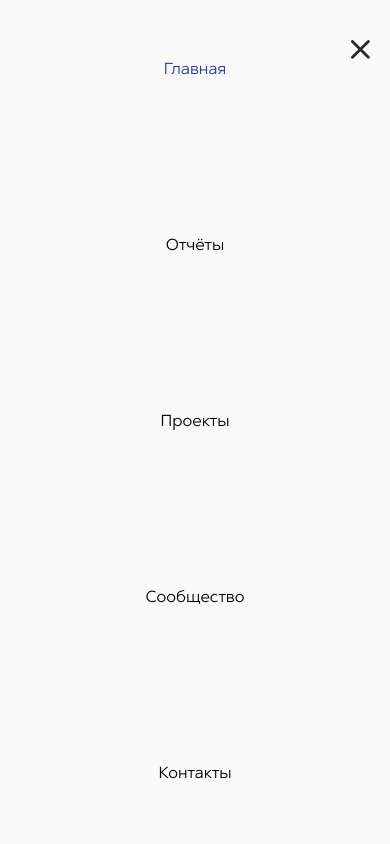
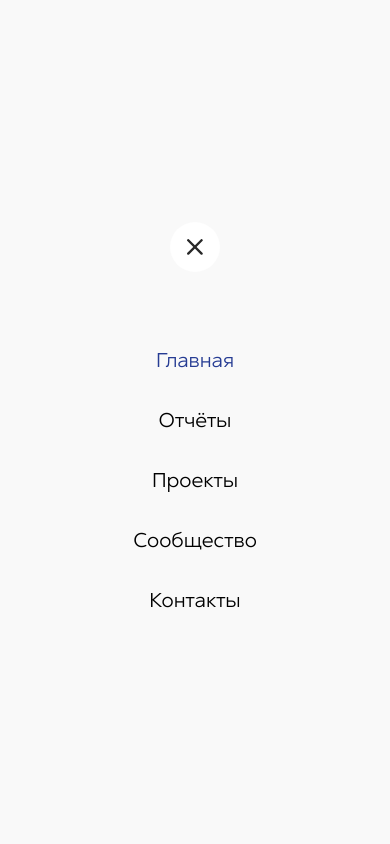
Before and after one commit to thirdmadman/fond-ravnovesie.ru_2023, a Next.js app: page / in a window 390 px wide. Both pictures are taken after a click on the button "Open burger menu". Shown: the top 844 px of the page. Built offline with nearby package versions, Linux system fonts and the light colour scheme.

Commit message:
feat: update header

```diff
--- a/src/components/Header.tsx
+++ b/src/components/Header.tsx
@@ -39,7 +39,19 @@ export function Header() {
       <div className="header__container">
         <Image className="header__logo" src={logo} alt="logo" width="160" height="90" />
         <nav className={`header__navigation navigation ${isBurgerMenuOpen ? 'header__navigation_is-open' : ''}`}>
-          {menuLinks.map((link) => getLink(link.name, link.path, pathName))}
+          <div className="navigation__container">
+            <button
+              type="button"
+              className={`header__button-burger-close ${
+                isBurgerMenuOpen ? '' : 'header__button-burger-close_is-hidden'
+              }`}
+              aria-label="Close burger menu"
+              onClick={() => setIsBurgerMenuOpen(false)}
+            />
+            <div className="navigation__links-container">
+              {menuLinks.map((link) => getLink(link.name, link.path, pathName))}
+            </div>
+          </div>
         </nav>
         <Link className="header__phone" href={`tel:${phoneNumber}`}>
           {phoneNumber}
@@ -50,12 +62,6 @@ export function Header() {
           aria-label="Open burger menu"
           onClick={() => setIsBurgerMenuOpen(true)}
         />
-        <button
-          type="button"
-          className={`header__button-burger-close ${isBurgerMenuOpen ? '' : 'header__button-burger-close_is-hidden'}`}
-          aria-label="Close burger menu"
-          onClick={() => setIsBurgerMenuOpen(false)}
-        />
       </div>
     </header>
   );
--- a/src/styles/header.scss
+++ b/src/styles/header.scss
@@ -70,9 +70,6 @@
     margin-left: 34px;
     max-width: 833px;
     width: 100%;
-    display: flex;
-    justify-content: space-between;
-    align-items: center;
 
     @media screen and (max-width: $layout-breakpoint-desktop-xs) {
       max-width: 575px;
@@ -84,7 +81,8 @@
       &_is-open {
         display: flex;
         position: absolute;
-        flex-direction: column;
+        align-items: center;
+        justify-content: center;
         background-color: #f9f9f9;
         width: 100%;
         max-width: unset;
@@ -94,8 +92,38 @@
         max-height: 960px;
         height: 100vh;
         z-index: 10;
-        padding: 50px;
       }
+    }
+  }
+
+  .navigation__container {
+    width: 100%;
+
+
+    @media screen and (max-width: $layout-breakpoint-mobile-xl) {
+      display: flex;
+      justify-content: space-between;
+      align-items: center;
+      gap: 70px;
+      max-width: 350px;
+      flex-direction: column;
+    }
+  }
+
+  .navigation__links-container {
+    width: 100%;
+    display: flex;
+    justify-content: space-between;
+    @media screen and (max-width: $layout-breakpoint-mobile-xl) {
+      display: flex;
+      flex-direction: column;
+      justify-content: space-between;
+      align-items: center;
+      gap: 30px;
+    }
+
+    @media screen and (max-width: $layout-breakpoint-mobile-l) {
+      gap: 20px;
     }
   }
 
@@ -108,6 +136,10 @@
 
     @media screen and (max-width: $layout-breakpoint-desktop-xs) {
       font-size: 16px;
+    }
+
+    @media screen and (max-width: $layout-breakpoint-mobile-xl) {
+      font-size: 20px;
     }
 
     &_is-active {
@@ -154,7 +186,7 @@
 
   .header__button-burger-close {
     display: block;
-    position: absolute;
+
     right: 50px;
     top: 30px;
     width: 38px;
@@ -172,9 +204,11 @@
     @media screen and (max-width: $layout-breakpoint-mobile-xl) {
       top: 40px;
       right: 20px;
-      width: 19px;
-      height: 19px;
-      background-size: cover;
+      width: 50px;
+      height: 50px;
+      background-color: $color-light-xl;
+      background-size: 16px;
+      border-radius: 100%;
     }
   }
 }
```
